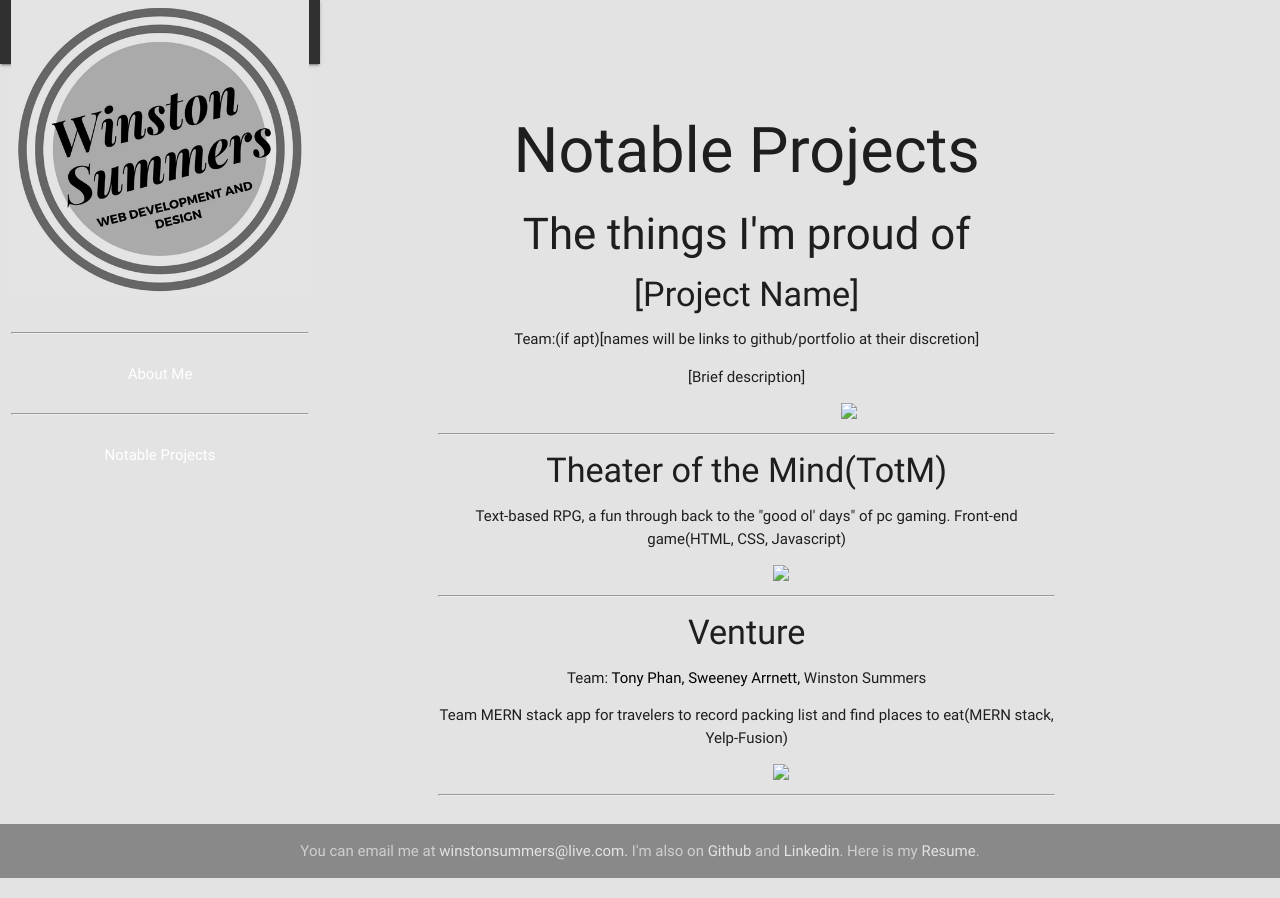
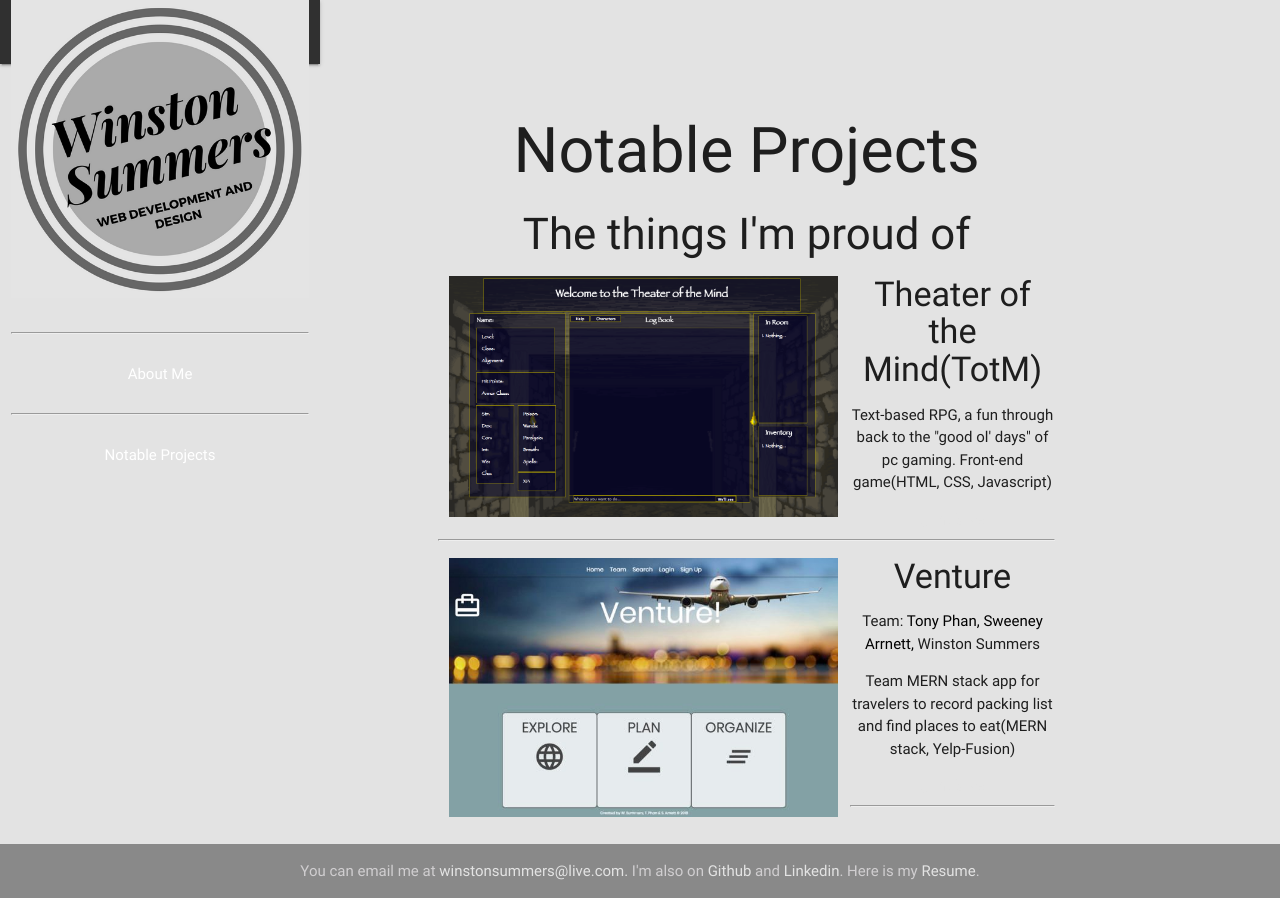
Before and after one commit to winstonsummers/Portfolio, a plain HTML site: page html/projects.html in a window 1280 px wide. Drawn offline with nearby package versions, Linux system fonts and the light colour scheme.

Commit message:
project pics are up and links are working

```diff
--- a/html/projects.html
+++ b/html/projects.html
@@ -26,26 +26,23 @@
 			<div class="single-div">
 				<!-- i want these to alternate layout left and right but i am not sure how that will look yet need to revisit and experiment -->
 				<div>
-					<h4>[Project Name]</h4>
-					<p>Team:(if apt)[names will be links to github/portfolio at their discretion]</p>
-					<p>[Brief description]</p>
-					<a href="#">github link</a><a href="#">live deployment link</a>
-					<img src="#"> <!-- an image or gif of app -->
+					<div class="container col s3 m4 l8">
+						<img class="pro-pic" src="../assets/TotM.png"> <!-- an image or gif of app -->
+					</div>
+					<h4>Theater of the Mind(TotM)</h4>
+					<p>Text-based RPG, a fun through back to the "good ol' days" of pc gaming. Front-end game(HTML, CSS, Javascript)</p>
+					<a href="https://github.com/winstonsummers/TotM">github</a><a href="https://winstonsummers.github.io/TotM/">live</a>
 					<hr>
 				</div>
 				<div>
-					<h4>Theater of the Mind(TotM)</h4>
-					<p>Text-based RPG, a fun through back to the "good ol' days" of pc gaming. Front-end game(HTML, CSS, Javascript)</p>
-					<a href="https://github.com/winstonsummers/TotM">github</a><a href="https://winstonsummers.github.io/TotM/">live</a>
-					<img src="#"> <!-- an image or gif of app -->
-					<hr>
-				</div>
-				<div>
+					<div class="container col s3 m4 l8">
+						<img class="pro-pic" src="../assets/venture.jpg"> <!-- an image or gif of app -->
+					</div>
 					<h4>Venture</h4>
-					<p>Team: <a class="team" href="">Tony Phan,</a> <a class="team" href="">Sweeney Arrnett,</a> Winston Summers</p>
+					<p>Team: <a class="team" href="https://github.com/rallysport206">Tony Phan,</a> <a class="team" href="https://github.com/sweeneyyy">Sweeney Arrnett,</a> Winston Summers</p>
 					<p>Team MERN stack app for travelers to record packing list and find places to eat(MERN stack, Yelp-Fusion)</p>
 					<a href="https://github.com/sweeneyyy/mern-project-3">github</a><a href="#">live</a>
-					<img src="#"> <!-- an image or gif of app -->
+
 					<hr>
 				</div>
 			</div>
@@ -57,7 +54,7 @@
 
 
 	<footer>
-		<p>You can email me at <a href="mailto:winstonsummers@live.com">winstonsummers@live.com.</a> I'm also on <a href="https://github.com/winstonsummers">Github</a> and <a href="https://www.linkedin.com/in/winston-summers/">Linkedin</a>. Here is my <a href="#" download="WSummers.pdf">Resume</a>.</p>
+		<p>You can email me at <a href="mailto:winstonsummers@live.com">winstonsummers@live.com.</a> I'm also on <a href="https://github.com/winstonsummers">Github</a> and <a href="https://www.linkedin.com/in/winston-summers/">Linkedin</a>. Here is my <a href="../assets/WSummers.pdf" download="WSummers.pdf">Resume</a>.</p>
 	</footer>
 	<script src="https://ajax.googleapis.com/ajax/libs/jquery/3.3.1/jquery.min.js"></script>
     <script src="https://cdnjs.cloudflare.com/ajax/libs/materialize/0.100.2/js/materialize.min.js"></script>
--- a/style/style.css
+++ b/style/style.css
@@ -27,3 +27,7 @@ li{
 .team{
 	color: black;
 }
+.pro-pic{
+	width: 100%;
+	height: auto;
+}
```
Also changed, not shown: html/about.html (+1 -1 lines), index.html (+1 -2 lines), assets/TotM.png (added), assets/venture.jpg (added), 1 other file.
